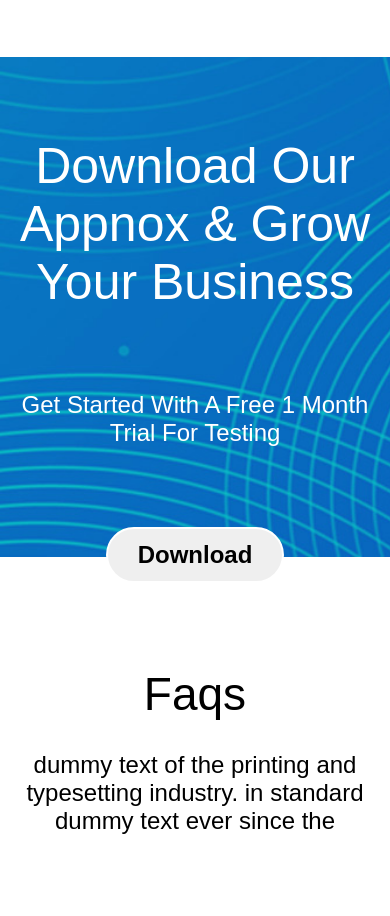
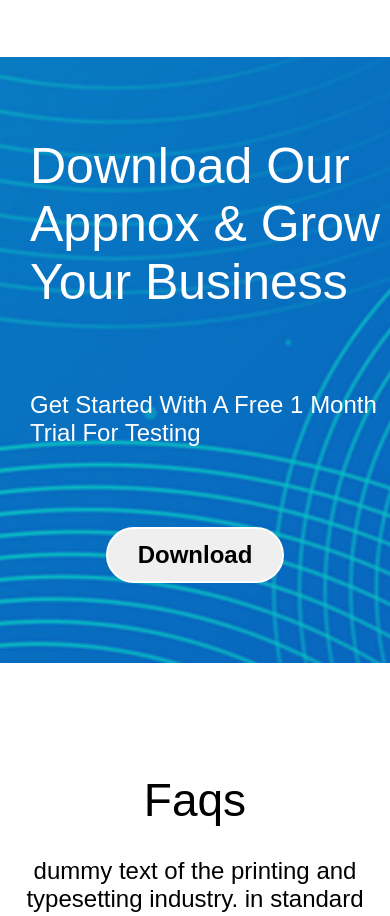
Before and after one commit to glv1at118/product-brief, a Vue app: page / in a window 390 px wide. Shown: the part 5840-6756 px from the top of the page. Built offline with nearby package versions, Linux system fonts and the light colour scheme.

Commit message:
responsive layout for Download.vue

```diff
--- a/src/components/Download.vue
+++ b/src/components/Download.vue
@@ -26,6 +26,55 @@ export default {
   transition-timing-function: ease-in-out;
   transition-property: all;
   transition-duration: $duration;
+}
+
+@media only screen and (max-width: 800px) {
+  #download {
+    background-image: url("../assets/cta-bg.jpg");
+    background-repeat: no-repeat;
+    background-size: cover;
+    width: 100%;
+    height: auto !important;
+    margin: 80px 0px 80px 0px;
+    color: white;
+    display: flow-root;
+
+    .t {
+      text-align: left !important;
+      font-size: 50px;
+      margin: 80px 0px 80px 0px;
+      padding-left: 30px;
+    }
+    .d {
+      text-align: left !important;
+      font-size: 24px;
+      margin: 80px 0px 80px 0px;
+      padding-left: 30px;
+    }
+    .b {
+      text-align: center;
+      margin: 80px 0px 80px 0px;
+
+      button {
+        outline: none;
+        border-radius: 30px;
+        font-size: 24px;
+        font-weight: 700;
+        border-style: none;
+        border: 2px solid white;
+        box-sizing: border-box;
+        padding: 12px 30px 12px 30px;
+        cursor: pointer;
+        @include trans-dura(0.15s);
+
+        &:hover {
+          background-color: deeppink;
+          color: white;
+          border: 2px solid white;
+        }
+      }
+    }
+  }
 }
 
 #download {
```
